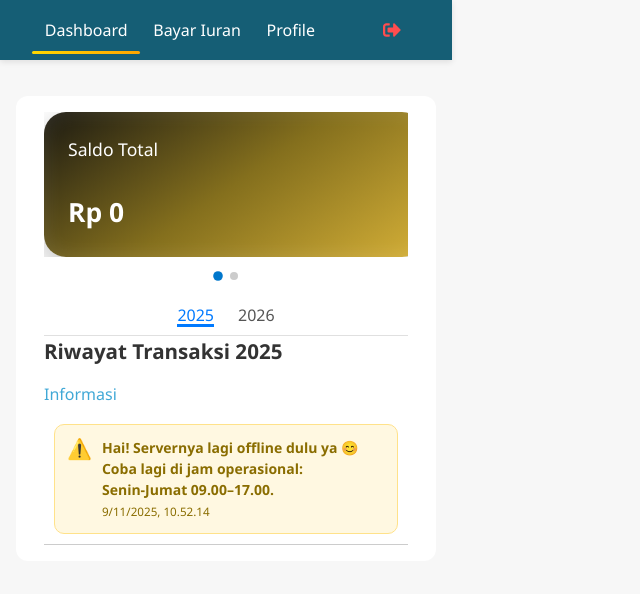
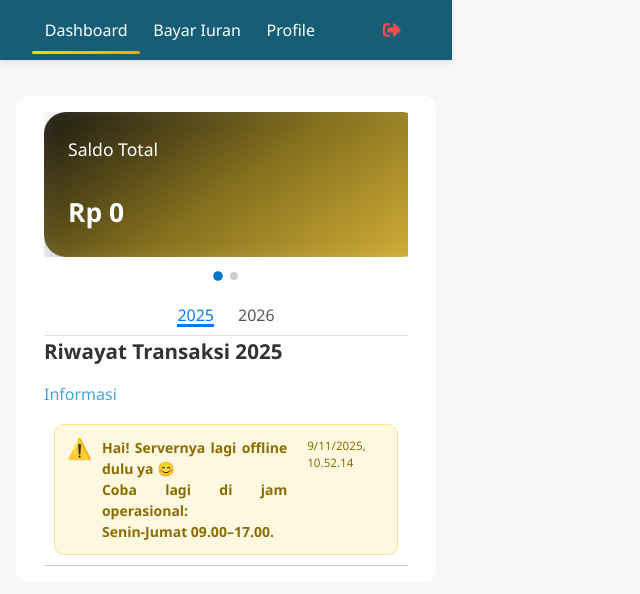
Before and after one commit to rikiramadhani1/kas-kita-fe, a React (Vite) app: page / in a window 1280 px wide. Shown: the top 594 px of the page, without its empty margins (0-640 px from the left). Built offline with nearby package versions, Linux system fonts and the light colour scheme; no server answers; sample sign-in values are in the browser's storage.

Commit message:
fix justify error text

```diff
--- a/src/pages/Dashboard.css
+++ b/src/pages/Dashboard.css
@@ -240,6 +240,12 @@
   align-items: flex-start;
 }
 
+.error-box strong {
+  display: block;
+  text-align: justify;
+  white-space: pre-line;
+}
+
 .error-icon {
   font-size: 20px;
   line-height: 1;
--- a/src/pages/Dashboard.tsx
+++ b/src/pages/Dashboard.tsx
@@ -155,11 +155,9 @@ export default function Dashboard() {
                           <td colSpan={2}>
                             <div className="error-box">
                               <span className="error-icon">⚠️</span>
-                              <div style={{ whiteSpace: "pre-line" }}>
                                 <strong>{tx.description}</strong>
                                 <br />
                                 <small>{new Date(tx.created_at).toLocaleString("id-ID")}</small>
-                              </div>
                             </div>
                           </td>
                         </tr>
```
